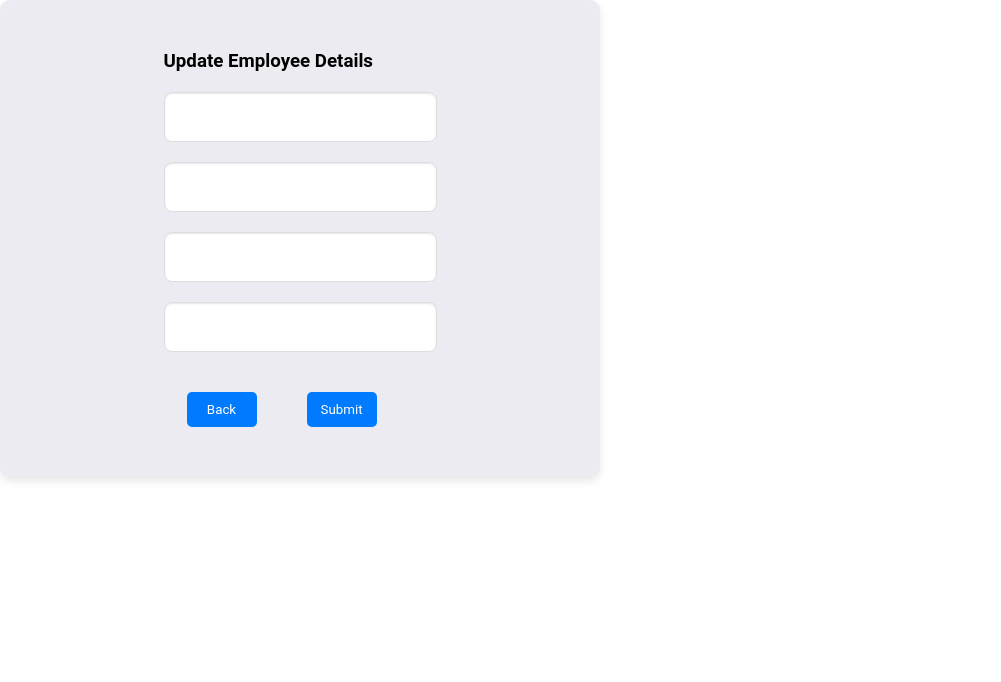
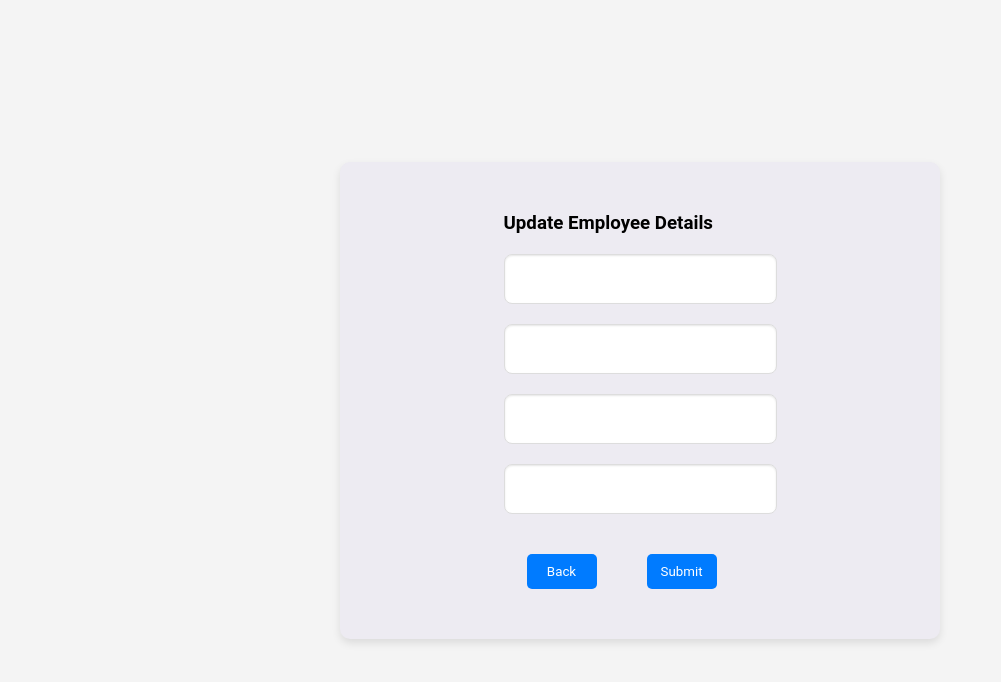
Before and after one commit to Navaneetha-Krishnan-P/EmployeeDashboard-CRUD-MERN, a React (Vite) app in the folder FrontEnd/: page /update/1 in a window 1280 px wide. Shown: the top 682 px of the page, without its empty margins (0-1001 px from the left). Built offline with nearby package versions, Linux system fonts and the light colour scheme; no server answers.

Commit message:
Update update.jsx

```diff
--- a/FrontEnd/src/components/update.jsx
+++ b/FrontEnd/src/components/update.jsx
@@ -39,7 +39,7 @@ function Update(){
     // const filteredKeys = Object.keys(employee[0] || {}).filter((key) => key !== '_id' && key !== '__v');
 
     return(
-        <div className='update-employee'>
+        <div className='container'>
             <div className='employee'>
 
                 <div class="employee-form">
```
